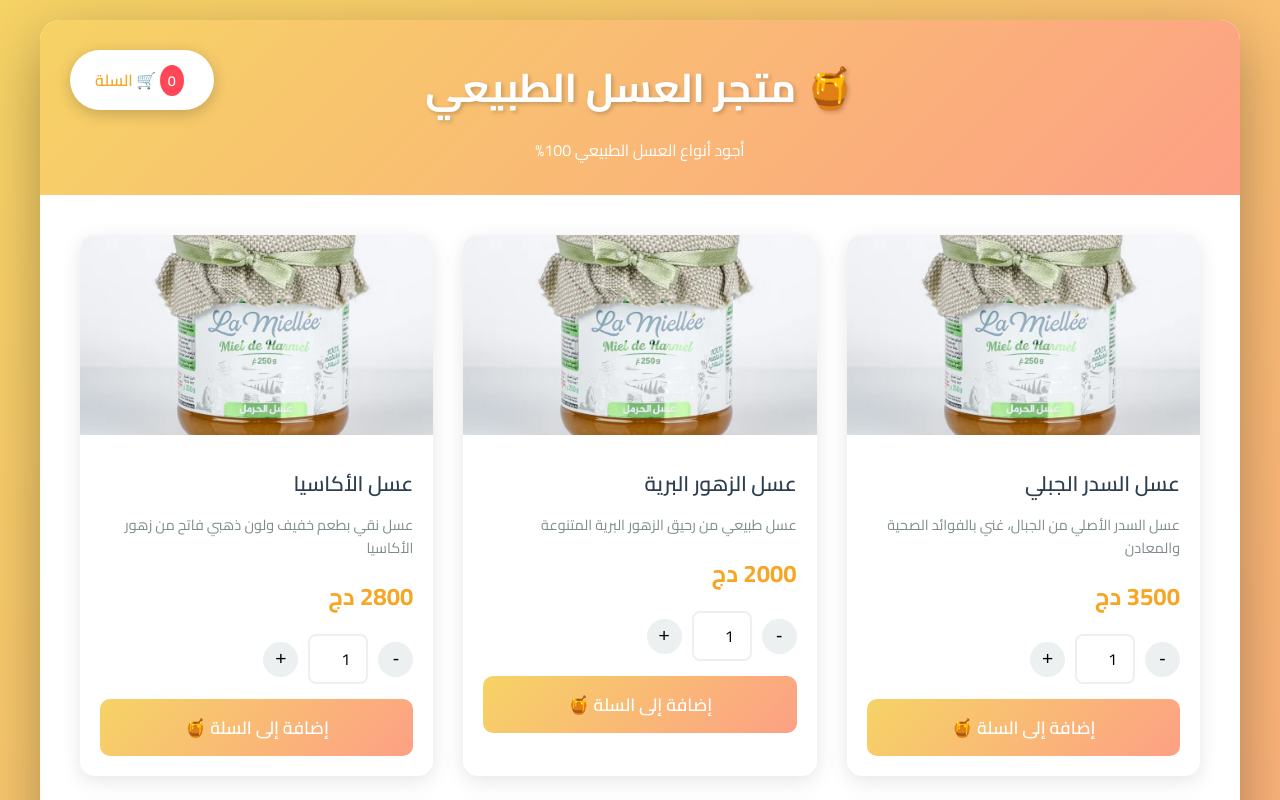
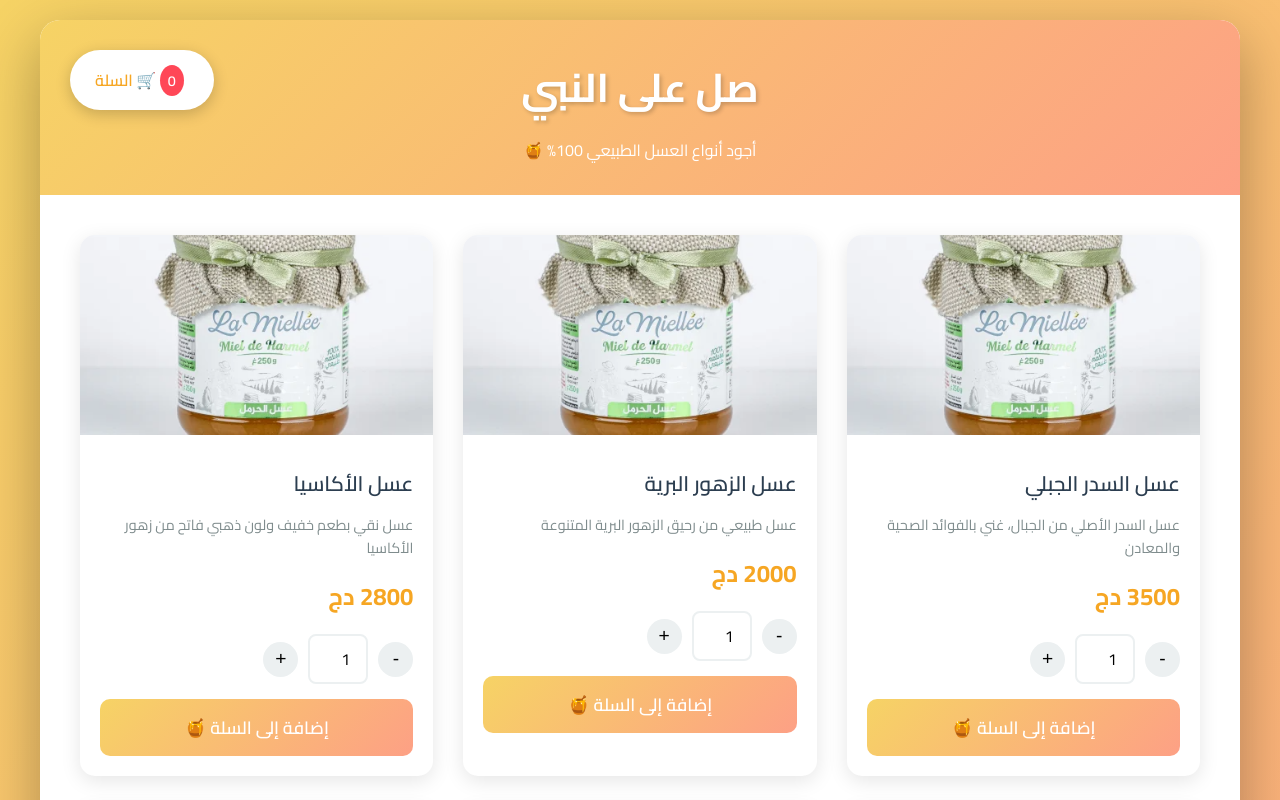
Before and after one commit to brahimdz19/honey-benamara, a plain HTML site: page index.html in a window 1280 px wide. Shown: the top 800 px of the page. Drawn offline with Linux system fonts and the light colour scheme.

```diff
--- a/index.html
+++ b/index.html
@@ -500,8 +500,8 @@
                 <span class="cart-count" id="cartCount">0</span>
                 🛒 السلة
             </div>
-            <h1>🍯 متجر العسل الطبيعي</h1>
-            <p>أجود أنواع العسل الطبيعي 100%</p>
+            <h1> صل على النبي</h1>
+            <p>أجود أنواع العسل الطبيعي 100% 🍯</p>
         </header>
 
         <div class="products-grid" id="productsGrid"></div>
```
